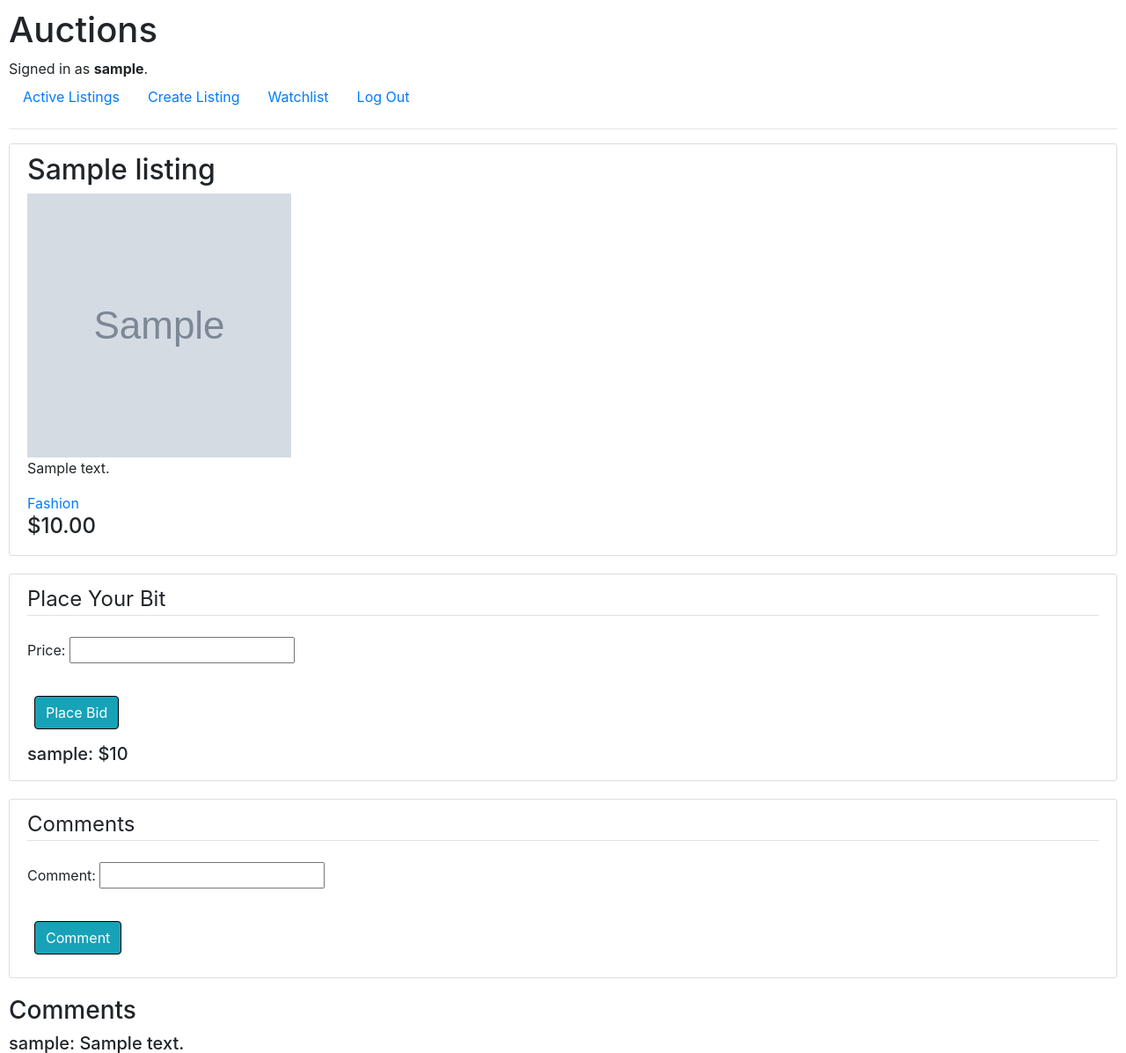
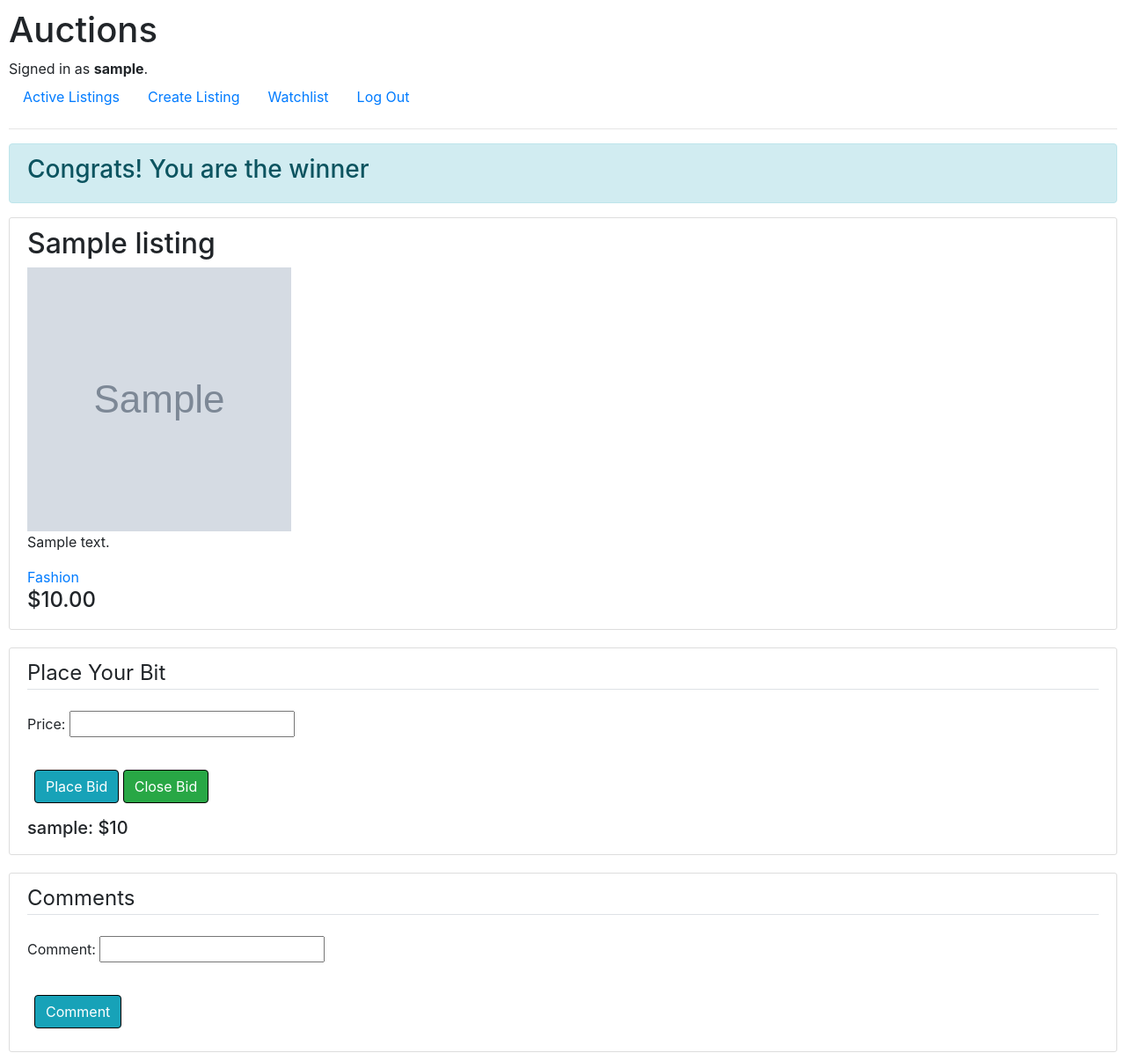
Before and after one commit to Smilkoski/commerce, a Django app: page /detail/1/ in a window 1280 px wide. Shown: the top 1197 px of the page at 88% size. Run offline with Django 3.2, Linux system fonts and the light colour scheme; a user stored in the database is signed in; tables that the repository leaves empty hold one stand-in row (values such as "Sample post"); grey boxes marked "Sample" are stand-in pictures; parts of the project's set-up code (start-up, migrations or seed data) failed here and were passed over; some libraries are stand-ins or nearby versions.

Commit message:
add Close Bid button

```diff
--- a/auctions/templates/auctions/detail_listing.html
+++ b/auctions/templates/auctions/detail_listing.html
@@ -6,9 +6,13 @@
             <h3>{{ msg }}</h3>
         </div>
     {% endfor %}
-
+    {% if object.winner == user.id %}
+        <div class="alert alert-info alert-dismissible fade show" role="alert">
+            <h3>Congrats! You are the winner</h3>
+        </div>
+    {% endif %}
     <article class="media content-section">
-            {% if object.image != Null and object.title != Null and object.description != Null and object.price != Null%}
+        {% if object.image != Null and object.title != Null and object.description != Null and object.price != Null %}
             <h2>{{ object.title }}</h2>
             <img alt="No image available" src="{{ object.image.url }}">
             <p>{{ object.description }}</p>
@@ -19,6 +23,7 @@
     </article>
 
     {% if user.is_authenticated %}
+        {% if object.active %}
             <div class='content-section'>
                 <form method="POST" enctype="multipart/form-data">
                     {% csrf_token %}
@@ -28,7 +33,10 @@
                     </fieldset>
                     <div class="form-group ml-2">
                         <button class="btn btn-info" style="border: black 1px solid" type="submit">Place Bid</button>
-
+                        {% if object.user_id_id == user.id %}
+                            <a href="{% url 'close_bid' object.id user.id%}" class="btn btn-success"
+                               style="border: black 1px solid;color: #fff">Close Bid</a>
+                        {% endif %}
                     </div>
                 </form>
 
@@ -36,12 +44,14 @@
                     <div>
                         {% for b in bids %}
                             <div>
-                <h5>{{ b.user_id }}:  ${{ b.price }}</h5>
+                                <h5>{{ b.user_id }}: ${{ b.price }}</h5>
                             </div>
                         {% endfor %}
                     </div>
                 {% endif %}
             </div>
+        {% endif %}
+
         <div class='content-section'>
             <form method="POST" enctype="multipart/form-data">
                 {% csrf_token %}
@@ -61,7 +71,7 @@
             <h3>Comments</h3>
             {% for c in comments %}
                 <div>
-                <h5>{{ c.user_id }}:  {{ c.comment }}</h5>
+                    <h5>{{ c.user_id }}: {{ c.comment }}</h5>
                 </div>
             {% endfor %}
         </div>
```
Lines whose indentation alone changed are shown as unchanged.
